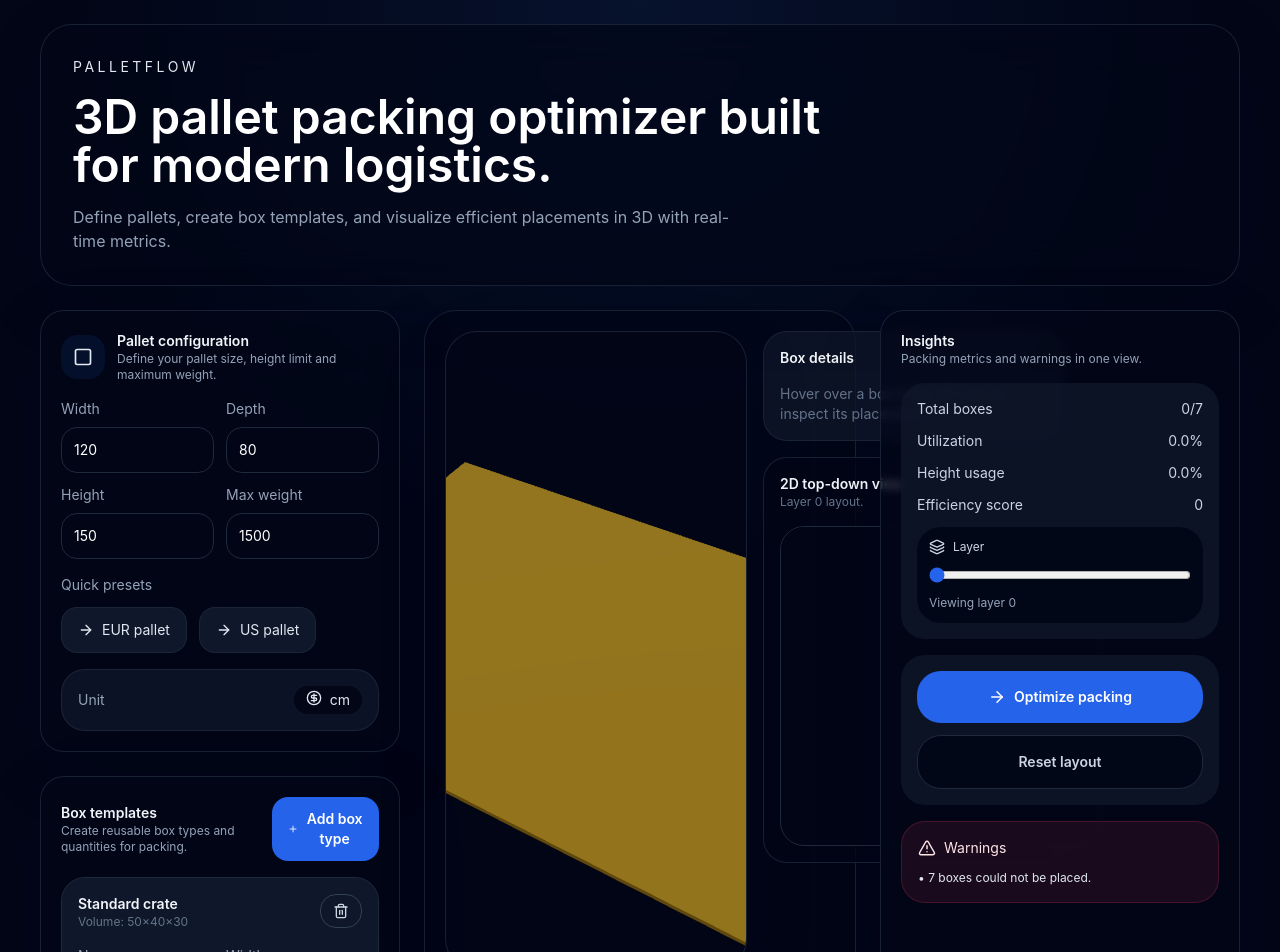
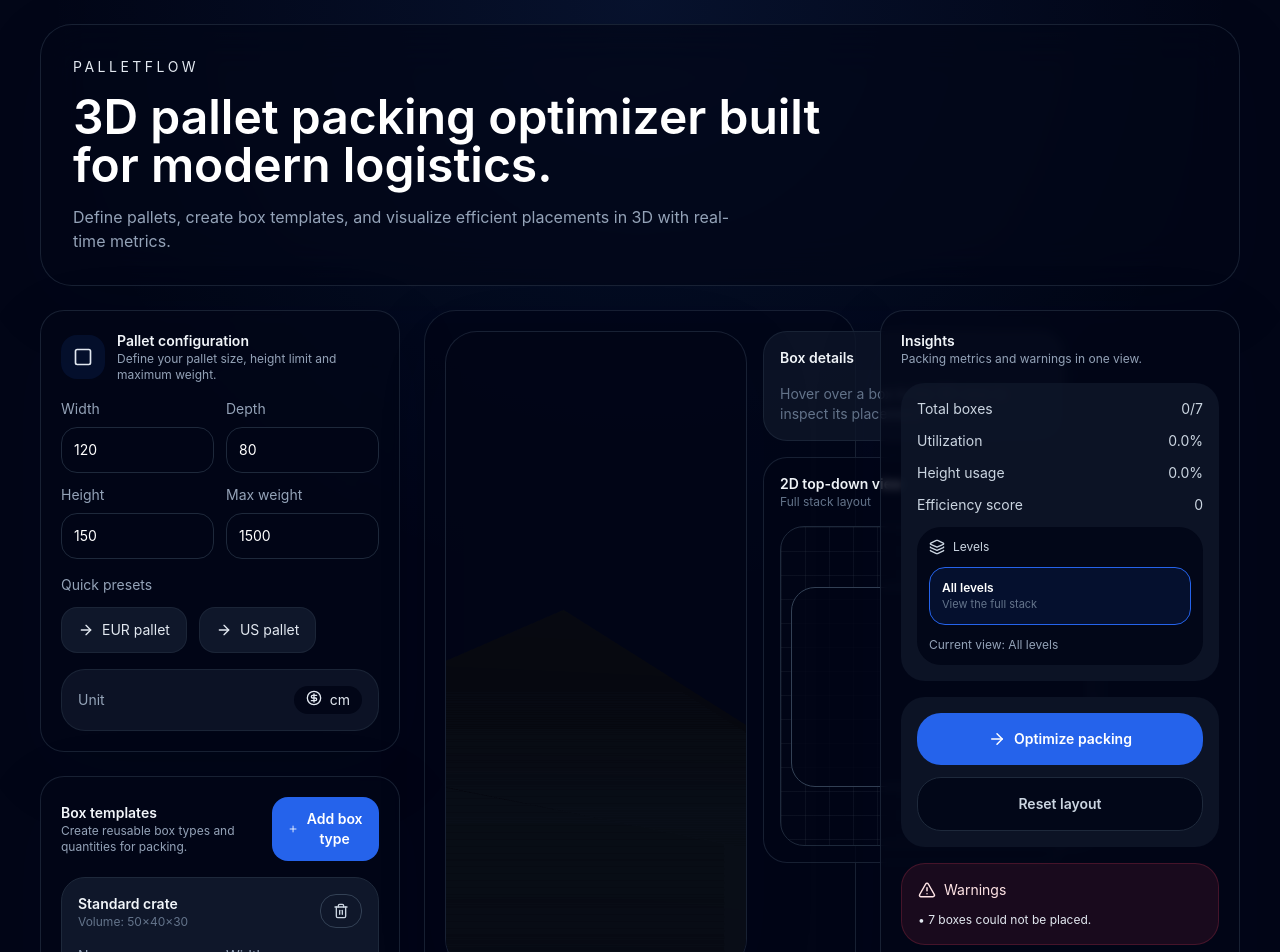
Before and after one commit to Nojul/PalletFlow, a Next.js app: page / in a window 1280 px wide. Shown: the top 952 px of the page. Built offline with nearby package versions, Linux system fonts and the light colour scheme.

Commit message:
little layout change

```diff
--- a/app/page.tsx
+++ b/app/page.tsx
@@ -1,6 +1,6 @@
 "use client";
 
-import { useMemo, useState } from "react";
+import { useEffect, useMemo, useState } from "react";
 import { BoxManager } from "@/components/BoxManager";
 import { OptimizerSidebar } from "@/components/OptimizerSidebar";
 import { PalletConfigPanel } from "@/components/PalletConfigPanel";
@@ -46,13 +46,41 @@ export default function HomePage() {
   const [placedBoxes, setPlacedBoxes] = useState(
     [] as Array<ReturnType<typeof buildPackingPlan>[number]>,
   );
-  const [activeLayer, setActiveLayer] = useState(0);
+  const [activeLayer, setActiveLayer] = useState<number | "all">(0);
   const [hovered, setHovered] = useState<string | null>(null);
+
+  const levelOptions = useMemo(() => {
+    const uniqueLevels = Array.from(
+      new Set(placedBoxes.map((item) => item.layer)),
+    ).sort((a, b) => a - b);
+
+    const levelItems = uniqueLevels.map((layer, index) => ({
+      value: layer,
+      label: index === 0 ? "First level" : `Level ${index + 1}`,
+      subtitle:
+        layer === 0 ? "Ground floor" : `${Math.round(layer)} cm above base`,
+    }));
+
+    return [
+      {
+        value: "all" as const,
+        label: "All levels",
+        subtitle: "View the full stack",
+      },
+      ...levelItems,
+    ];
+  }, [placedBoxes]);
+
+  useEffect(() => {
+    if (!levelOptions.some((item) => item.value === activeLayer)) {
+      setActiveLayer(levelOptions[0]?.value ?? 0);
+    }
+  }, [levelOptions, activeLayer]);
 
   const optimize = () => {
     const plan = buildPackingPlan(pallet, boxes);
     setPlacedBoxes(plan);
-    setActiveLayer(0);
+    setActiveLayer("all");
   };
 
   const resetLayout = () => {
@@ -90,11 +118,6 @@ export default function HomePage() {
     placedBoxes.length,
     totalBoxes,
   ]);
-
-  const maxLayer = useMemo(
-    () => Math.max(0, ...placedBoxes.map((item) => item.layer)),
-    [placedBoxes],
-  );
 
   const hoveredDetails = placedBoxes.find((box) => box.id === hovered);
 
@@ -183,8 +206,8 @@ export default function HomePage() {
             maxWeight={pallet.maxWeight}
             warnings={warnings}
             activeLayer={activeLayer}
-            maxLayer={maxLayer}
-            onLayerChange={setActiveLayer}
+            layers={levelOptions}
+            onSelectLayer={setActiveLayer}
             onOptimize={optimize}
             onReset={resetLayout}
           />
--- a/components/OptimizerSidebar.tsx
+++ b/components/OptimizerSidebar.tsx
@@ -1,6 +1,12 @@
 "use client";
 
-import { ArrowRight, AlertTriangle, BarChart3, Layers } from "lucide-react";
+import { ArrowRight, AlertTriangle, Layers } from "lucide-react";
+
+type LevelOption = {
+  value: number | "all";
+  label: string;
+  subtitle: string;
+};
 
 type Props = {
   totalBoxes: number;
@@ -11,9 +17,9 @@ type Props = {
   totalWeight: number;
   maxWeight: number;
   warnings: string[];
-  activeLayer: number;
-  maxLayer: number;
-  onLayerChange: (newLayer: number) => void;
+  activeLayer: number | "all";
+  layers: LevelOption[];
+  onSelectLayer: (newLayer: number | "all") => void;
   onOptimize: () => void;
   onReset: () => void;
 };
@@ -28,11 +34,16 @@ export function OptimizerSidebar({
   maxWeight,
   warnings,
   activeLayer,
-  maxLayer,
-  onLayerChange,
+  layers,
+  onSelectLayer,
   onOptimize,
   onReset,
 }: Props) {
+  const activeLabel =
+    activeLayer === "all"
+      ? "All levels"
+      : (layers.find((item) => item.value === activeLayer)?.label ??
+        "Layer view");
   return (
     <section className="space-y-4 rounded-3xl border border-slate-800/80 bg-slate-950/70 p-5 shadow-soft backdrop-blur-sm">
       <div className="flex items-center justify-between gap-3">
@@ -66,18 +77,29 @@ export function OptimizerSidebar({
         <div className="rounded-3xl bg-slate-950/90 p-3 text-xs text-slate-400">
           <div className="flex items-center gap-2 text-slate-300">
             <Layers size={16} />
-            <span>Layer</span>
+            <span>Levels</span>
           </div>
-          <input
-            type="range"
-            min={0}
-            max={Math.max(0, maxLayer)}
-            value={activeLayer}
-            onChange={(event) => onLayerChange(Number(event.target.value))}
-            className="mt-3 w-full accent-brand-500"
-          />
-          <p className="mt-2 text-xs text-slate-400">
-            Viewing layer {activeLayer}
+          <div className="mt-3 grid gap-2">
+            {layers.map((item) => (
+              <button
+                key={String(item.value)}
+                type="button"
+                onClick={() => onSelectLayer(item.value)}
+                className={`rounded-2xl border px-3 py-3 text-left transition ${
+                  item.value === activeLayer
+                    ? "border-brand-500 bg-brand-500/10 text-white"
+                    : "border-slate-800 bg-slate-900/80 text-slate-300 hover:border-slate-600"
+                }`}
+              >
+                <div className="font-semibold">{item.label}</div>
+                <div className="text-[11px] text-slate-500">
+                  {item.subtitle}
+                </div>
+              </button>
+            ))}
+          </div>
+          <p className="mt-3 text-xs text-slate-400">
+            Current view: {activeLabel}
           </p>
         </div>
       </div>
--- a/components/PalletScene.tsx
+++ b/components/PalletScene.tsx
@@ -7,7 +7,7 @@ import { PlacedBox, PalletConfig } from "@/lib/types";
 type Props = {
   pallet: PalletConfig;
   boxes: PlacedBox[];
-  activeLayer: number;
+  activeLayer: number | "all";
   onHoverBox?: (boxId: string | null) => void;
 };
 
@@ -43,8 +43,12 @@ export function PalletScene({ pallet, boxes, activeLayer, onHoverBox }: Props) {
     <div className="relative h-full overflow-hidden rounded-[2rem] border border-slate-800/80 bg-slate-950/80 shadow-soft">
       <Canvas
         camera={{
-          position: [pallet.width, pallet.height * 0.8, pallet.depth * 1.8],
-          fov: 40,
+          position: [
+            pallet.width * 1.2,
+            pallet.height * 0.75,
+            pallet.depth * 1.4,
+          ],
+          fov: 42,
         }}
       >
         <ambientLight intensity={0.35} />
@@ -54,19 +58,21 @@ export function PalletScene({ pallet, boxes, activeLayer, onHoverBox }: Props) {
           enablePan
           enableZoom
           enableRotate
-          target={[pallet.width / 2, 0, pallet.depth / 2]}
+          target={[pallet.width / 2, pallet.height / 4, pallet.depth / 2]}
         />
         <mesh
           rotation={[-Math.PI / 2, 0, 0]}
           position={[pallet.width / 2, 0, pallet.depth / 2]}
-        ></mesh>
-        {/* base palette */}
-        <mesh position={[pallet.width / 2, -0.5, pallet.depth / 2]}>
-          <boxGeometry args={[pallet.width + 2, 1, pallet.depth + 2]} />
-          <meshStandardMaterial color="#c09c30" />
+        >
+          <planeGeometry args={[pallet.width, pallet.depth]} />
+          <meshStandardMaterial color="#1e293b" opacity={0.88} transparent />
+        </mesh>
+        <mesh position={[pallet.width / 2, -2.5, pallet.depth / 2]}>
+          <boxGeometry args={[pallet.width + 4, 5, pallet.depth + 4]} />
+          <meshStandardMaterial color="#0f172a" />
         </mesh>
         {boxes
-          .filter((box) => box.layer === activeLayer)
+          .filter((box) => box.layer === activeLayer || activeLayer === "all")
           .map((box) => (
             <BoxMesh
               key={box.id}
--- a/components/TopDownView.tsx
+++ b/components/TopDownView.tsx
@@ -5,12 +5,20 @@ import { PlacedBox, PalletConfig } from "@/lib/types";
 type Props = {
   pallet: PalletConfig;
   boxes: PlacedBox[];
-  activeLayer: number;
+  activeLayer: number | "all";
 };
 
 export function TopDownView({ pallet, boxes, activeLayer }: Props) {
-  const layerBoxes = boxes.filter((box) => box.layer === activeLayer);
+  const layerBoxes =
+    activeLayer === "all"
+      ? boxes
+      : boxes.filter((box) => box.layer === activeLayer);
+
   const scale = 300 / Math.max(pallet.width, pallet.depth, 1);
+  const boardWidth = pallet.width * scale;
+  const boardHeight = pallet.depth * scale;
+  const offsetX = Math.max(0, (320 - boardWidth) / 2);
+  const offsetY = Math.max(0, (320 - boardHeight) / 2);
 
   return (
     <div className="rounded-3xl border border-slate-800/80 bg-slate-950/80 p-4">
@@ -19,21 +27,39 @@ export function TopDownView({ pallet, boxes, activeLayer }: Props) {
           <p className="text-sm font-semibold text-slate-100">
             2D top-down view
           </p>
-          <p className="text-xs text-slate-500">Layer {activeLayer} layout.</p>
+          <p className="text-xs text-slate-500">
+            {activeLayer === "all"
+              ? "Full stack layout"
+              : `Height ${activeLayer} cm`}
+          </p>
         </div>
       </div>
-      <div className="relative mx-auto h-[320px] w-[320px] overflow-hidden rounded-3xl border border-slate-800 bg-slate-950/90">
+      <div className="grid place-items-center">
         <div
-          className="absolute left-0 top-0 h-full w-full bg-slate-950/80"
-          style={{ width: pallet.width * scale, height: pallet.depth * scale }}
+          className="relative h-[320px] w-[320px] overflow-hidden rounded-3xl border border-slate-800 bg-slate-950/90"
+          style={{
+            backgroundSize: "24px 24px",
+            backgroundImage:
+              "linear-gradient(to right, rgba(148,163,184,.07) 1px, transparent 1px), linear-gradient(to bottom, rgba(148,163,184,.07) 1px, transparent 1px)",
+          }}
+        >
+          <div
+            className="absolute rounded-3xl border border-slate-700 bg-slate-950/80"
+            style={{
+              left: offsetX,
+              top: offsetY,
+              width: boardWidth,
+              height: boardHeight,
+            }}
           />
+
           {layerBoxes.map((box) => (
             <div
               key={box.id}
               className="absolute rounded-2xl border border-white/10 bg-white/10 text-[10px] text-slate-100"
               style={{
-              left: box.x * scale,
-              top: box.y * scale,
+                left: offsetX + box.x * scale,
+                top: offsetY + box.y * scale,
                 width: box.width * scale,
                 height: box.depth * scale,
                 backgroundColor: `${box.color}cc`,
@@ -45,5 +71,6 @@ export function TopDownView({ pallet, boxes, activeLayer }: Props) {
           ))}
         </div>
       </div>
+    </div>
   );
 }
--- a/package.json
+++ b/package.json
@@ -20,8 +20,8 @@
   },
   "devDependencies": {
     "@types/node": "^20.17.6",
-    "@types/react": "^18.3.4",
-    "@types/react-dom": "^18.3.0",
+    "@types/react": "^18.3.29",
+    "@types/react-dom": "^18.3.7",
     "autoprefixer": "^10.4.19",
     "eslint": "^8.57.0",
     "eslint-config-next": "14.2.5",
--- a/tsconfig.json
+++ b/tsconfig.json
@@ -18,9 +18,7 @@
     "isolatedModules": true,
     "jsx": "preserve",
     "incremental": true,
-    "types": [
-      "node"
-    ],
+    "types": ["node", "react", "react-dom"],
     "baseUrl": ".",
     "paths": {
       "@/*": [
```
Also changed, not shown: components/BoxManager.tsx (+29 -4 lines), 2 other files (tests, documents, lock files or other folders). Lines whose indentation alone changed are shown as unchanged.
